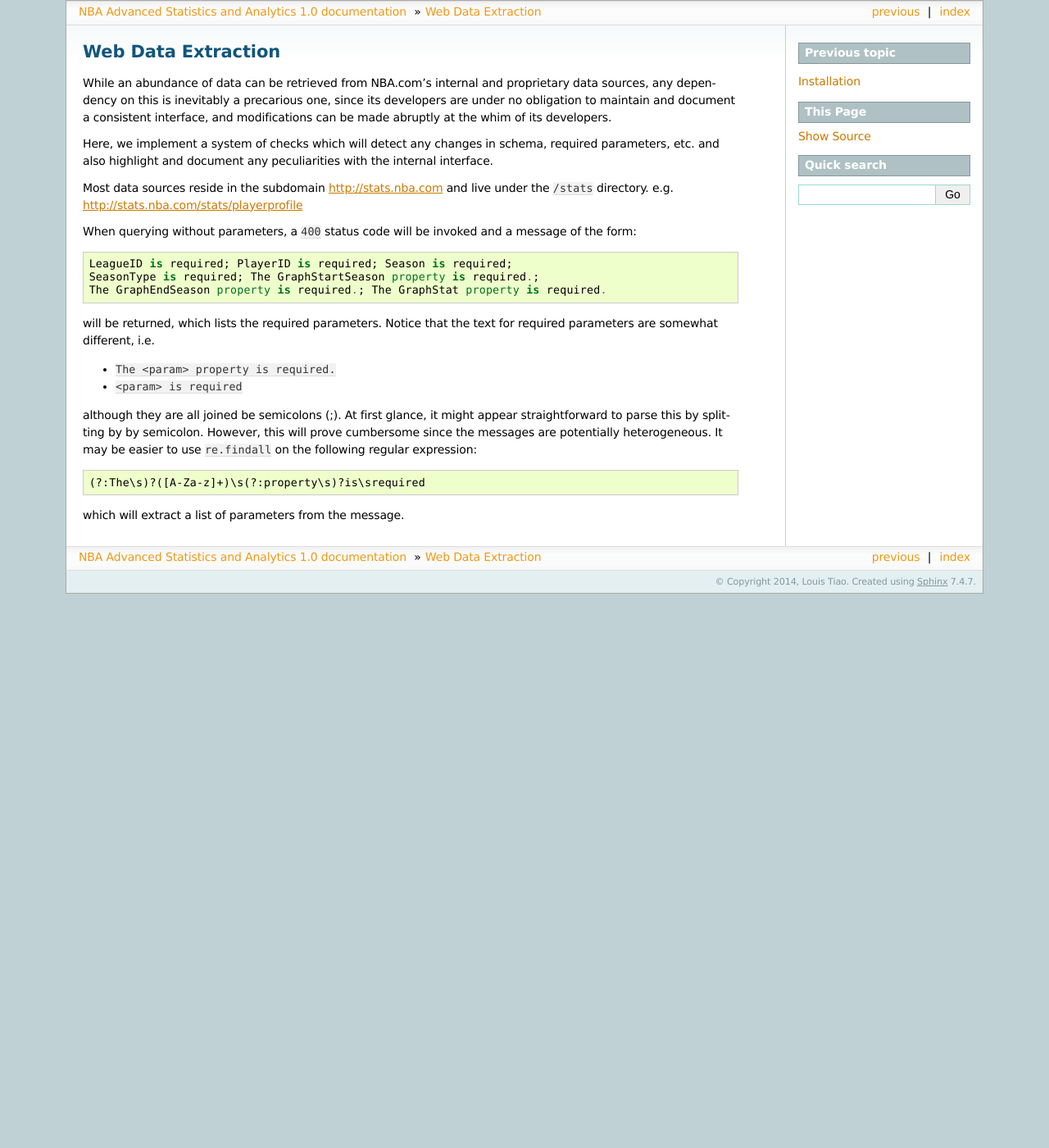
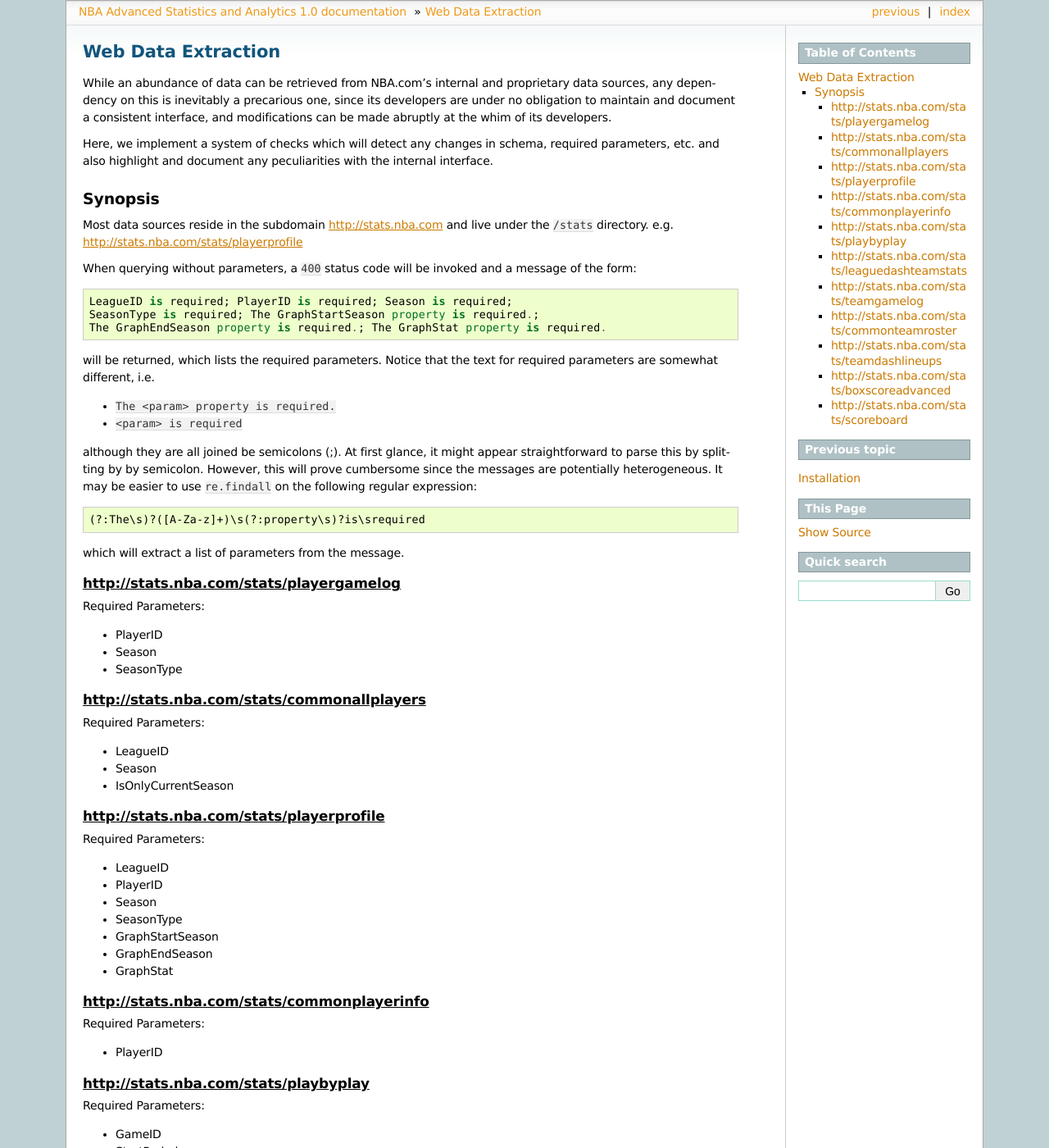
Before and after one commit to ltiao/nba-stats-old, a Sphinx documentation site: the page built from docs/web_scraping.rst, in a window 1280 px wide and 1400 px high. Shown: the whole window at 82% size. Built offline with Sphinx 7.4.7, drawn with Linux system fonts in a browser that asks for light colours; some of the changed text lies outside the part shown.

Commit message:
one format

```diff
--- a/docs/web_scraping.rst
+++ b/docs/web_scraping.rst
@@ -12,6 +12,9 @@ Here, we implement a system of checks which will detect any
 changes in schema, required parameters, etc. and also highlight
 and document any peculiarities with the internal interface.
 
+########
+Synopsis
+########
 
 Most data sources reside in the subdomain http://stats.nba.com
 and live under the ``/stats`` directory. e.g. http://stats.nba.com/stats/playerprofile
@@ -38,3 +41,152 @@ the following regular expression::
 	(?:The\s)?([A-Za-z]+)\s(?:property\s)?is\srequired
 
 which will extract a list of parameters from the message.
+
+""""""""""""""""""""""""""""""""""""""""
+http://stats.nba.com/stats/playergamelog
+""""""""""""""""""""""""""""""""""""""""
+
+Required Parameters:
+
+* PlayerID
+* Season
+* SeasonType
+
+"""""""""""""""""""""""""""""""""""""""""""
+http://stats.nba.com/stats/commonallplayers
+"""""""""""""""""""""""""""""""""""""""""""
+
+Required Parameters:
+
+* LeagueID
+* Season
+* IsOnlyCurrentSeason
+
+""""""""""""""""""""""""""""""""""""""""
+http://stats.nba.com/stats/playerprofile
+""""""""""""""""""""""""""""""""""""""""
+
+Required Parameters:
+
+* LeagueID
+* PlayerID
+* Season
+* SeasonType
+* GraphStartSeason
+* GraphEndSeason
+* GraphStat
+
+"""""""""""""""""""""""""""""""""""""""""""
+http://stats.nba.com/stats/commonplayerinfo
+"""""""""""""""""""""""""""""""""""""""""""
+
+Required Parameters:
+
+* PlayerID
+
+"""""""""""""""""""""""""""""""""""""
+http://stats.nba.com/stats/playbyplay
+"""""""""""""""""""""""""""""""""""""
+
+Required Parameters:
+
+* GameID
+* StartPeriod
+* EndPeriod
+
+""""""""""""""""""""""""""""""""""""""""""""""
+http://stats.nba.com/stats/leaguedashteamstats
+""""""""""""""""""""""""""""""""""""""""""""""
+
+Required Parameters:
+
+* MeasureType
+* PerMode
+* PlusMinus
+* PaceAdjust
+* Rank
+* Season
+* SeasonType
+* Outcome
+* Location
+* Month
+* SeasonSegment
+* DateFrom
+* DateTo
+* OpponentTeamID
+* VsConference
+* VsDivision
+* GameSegment
+* Period
+* LastNGames
+
+""""""""""""""""""""""""""""""""""""""
+http://stats.nba.com/stats/teamgamelog
+""""""""""""""""""""""""""""""""""""""
+
+Required Parameters:
+
+* TeamID
+* Season
+* SeasonType
+
+"""""""""""""""""""""""""""""""""""""""""""
+http://stats.nba.com/stats/commonteamroster
+"""""""""""""""""""""""""""""""""""""""""""
+
+Required Parameters:
+
+* Season
+* TeamID
+
+""""""""""""""""""""""""""""""""""""""""""
+http://stats.nba.com/stats/teamdashlineups
+""""""""""""""""""""""""""""""""""""""""""
+
+Required Parameters:
+
+* GroupQuantity
+* GameID
+* SeasonType
+* TeamID
+* MeasureType
+* PerMode
+* PlusMinus
+* PaceAdjust
+* Rank
+* Season
+* Outcome
+* Location
+* Month
+* SeasonSegment
+* DateFrom
+* DateTo
+* OpponentTeamID
+* VsConference
+* VsDivision
+* GameSegment
+* Period
+* LastNGames
+
+"""""""""""""""""""""""""""""""""""""""""""
+http://stats.nba.com/stats/boxscoreadvanced
+"""""""""""""""""""""""""""""""""""""""""""
+
+Required Parameters:
+
+* GameID
+* StartPeriod
+* EndPeriod
+* StartRange
+* EndRange
+* RangeType
+
+"""""""""""""""""""""""""""""""""""""
+http://stats.nba.com/stats/scoreboard
+"""""""""""""""""""""""""""""""""""""
+
+Required Parameters:
+
+* GameDate
+* LeagueID
+* DayOffset
```
Also changed, not shown: experimental/templates/required_params.rst (added, +11 -0 lines), 2 other files.
